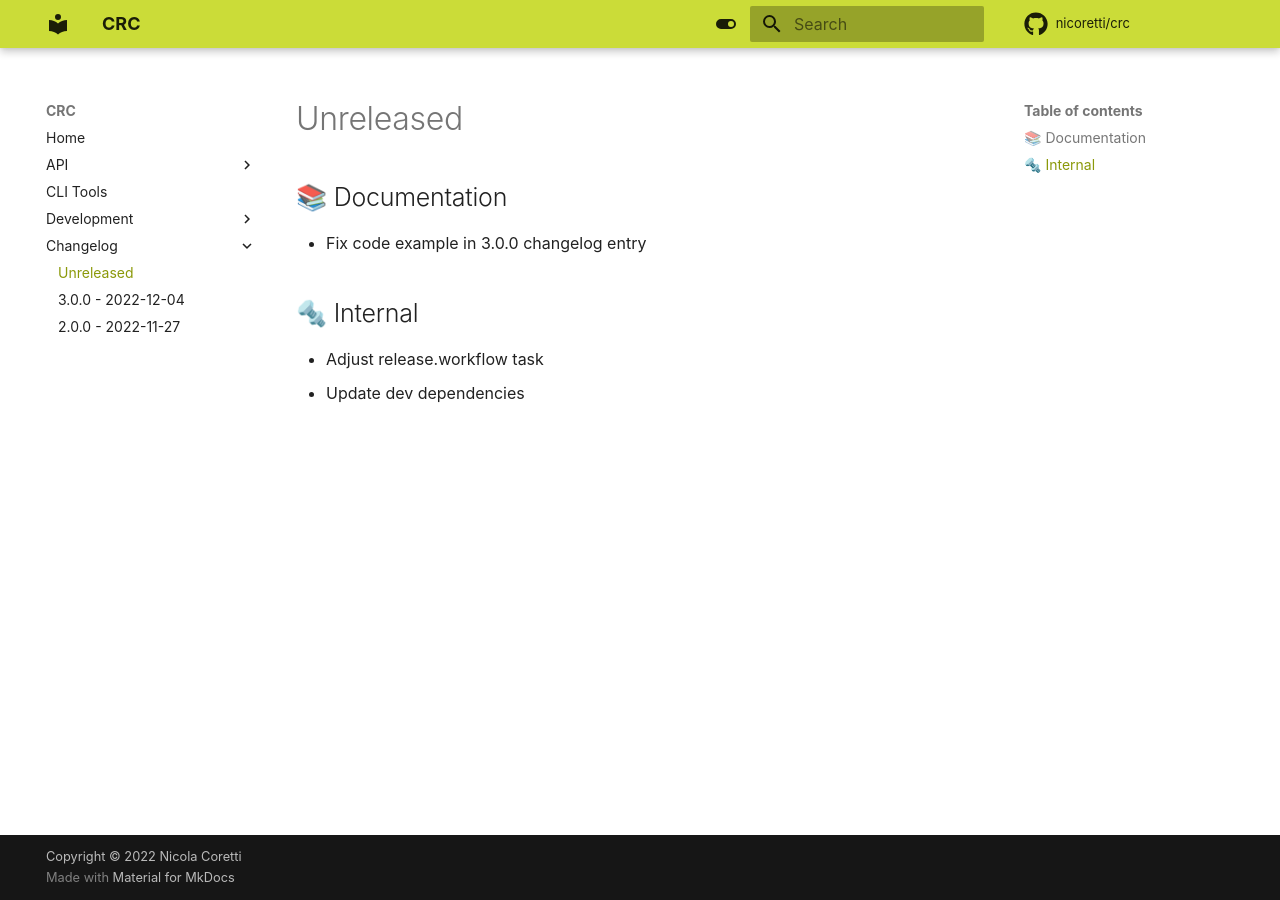
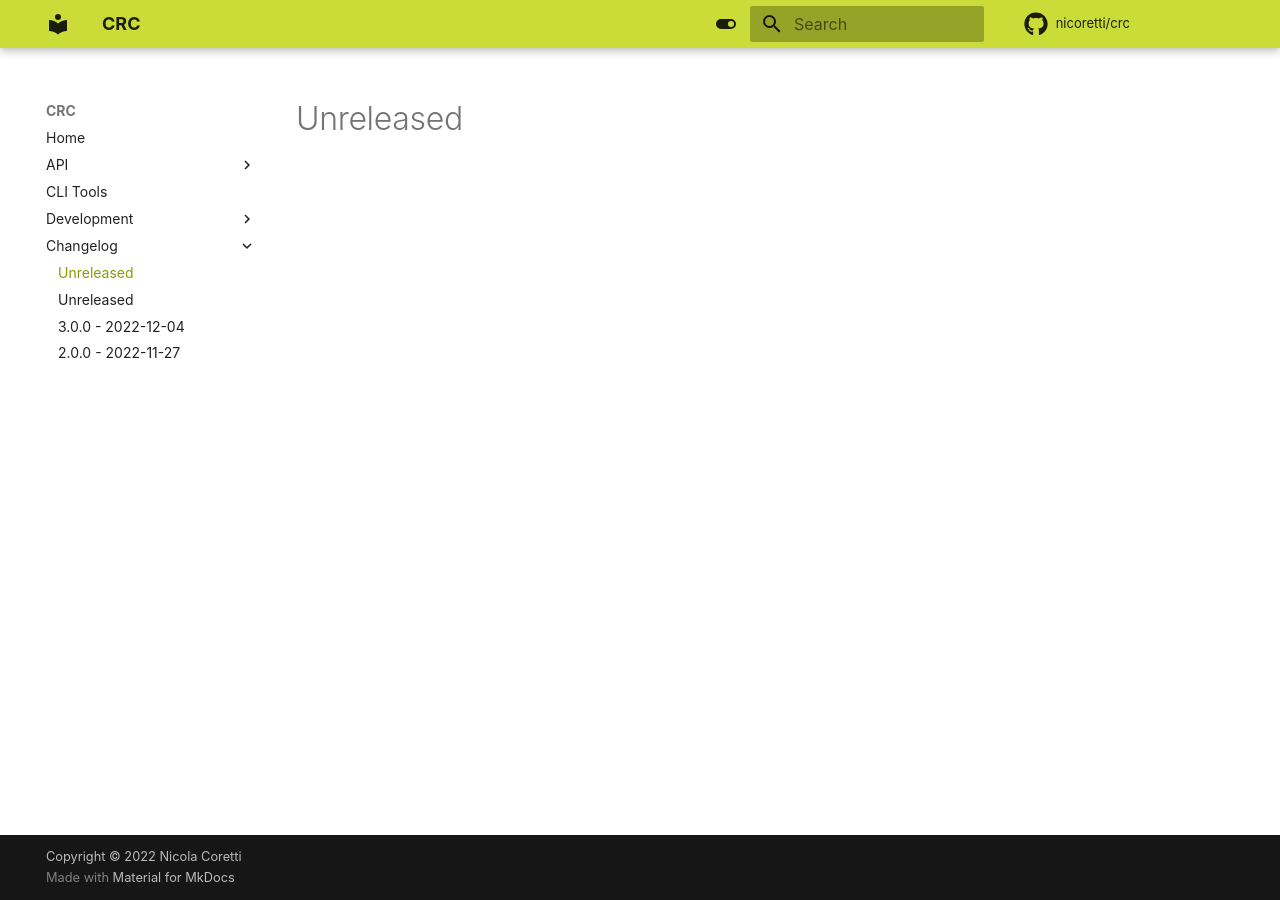
Before and after one commit to Nicoretti/crc, an MkDocs documentation site: the page built from docs/docs/changelog/unreleased.md, in a window 1280 px wide. Built offline with MkDocs 1.6.1 and Material for MkDocs 9.7.7, drawn with Linux system fonts in a browser that asks for light colours; comment, search, counter and statistics services are not loaded.

```diff
--- a/docs/docs/changelog/unreleased.md
+++ b/docs/docs/changelog/unreleased.md
@@ -1,8 +1 @@
 # Unreleased
-
-## 📚 Documentation
-* Fix code example in 3.0.0  changelog entry
-
-## 🔩  Internal
-*  Adjust release.workflow task
-*  Update dev dependencies
--- a/docs/mkdocs.yml
+++ b/docs/mkdocs.yml
@@ -22,6 +22,7 @@
       - "development/release.md"
   - Changelog:
       - "changelog/unreleased.md"
+      - "changelog/changes_3.0.1.md"
       - "changelog/changes_3.0.0.md"
       - "changelog/changes_2.0.0.md"
 theme:
--- a/pyproject.toml
+++ b/pyproject.toml
@@ -1,6 +1,6 @@
 [tool.poetry]
 name = "crc"
-version = "3.0.0"
+version = "3.0.1"
 description = "Library and CLI to calculate and verify all kinds of CRC checksums"
 packages = [
     { include = "crc.py" },
```
Also changed, not shown: docs/docs/changelog/changes_3.0.1.md (added, +9 -0 lines), README.md.
